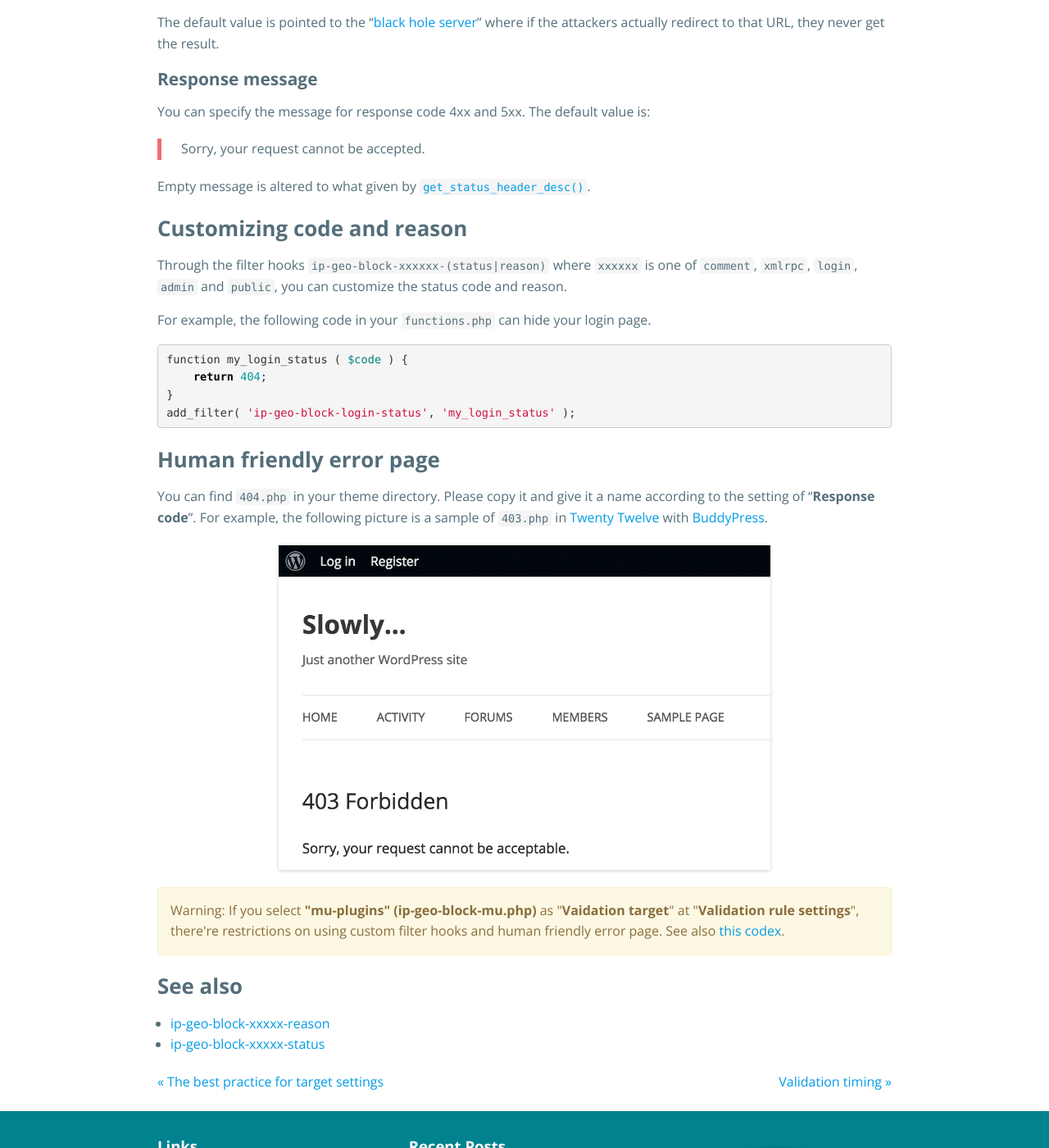
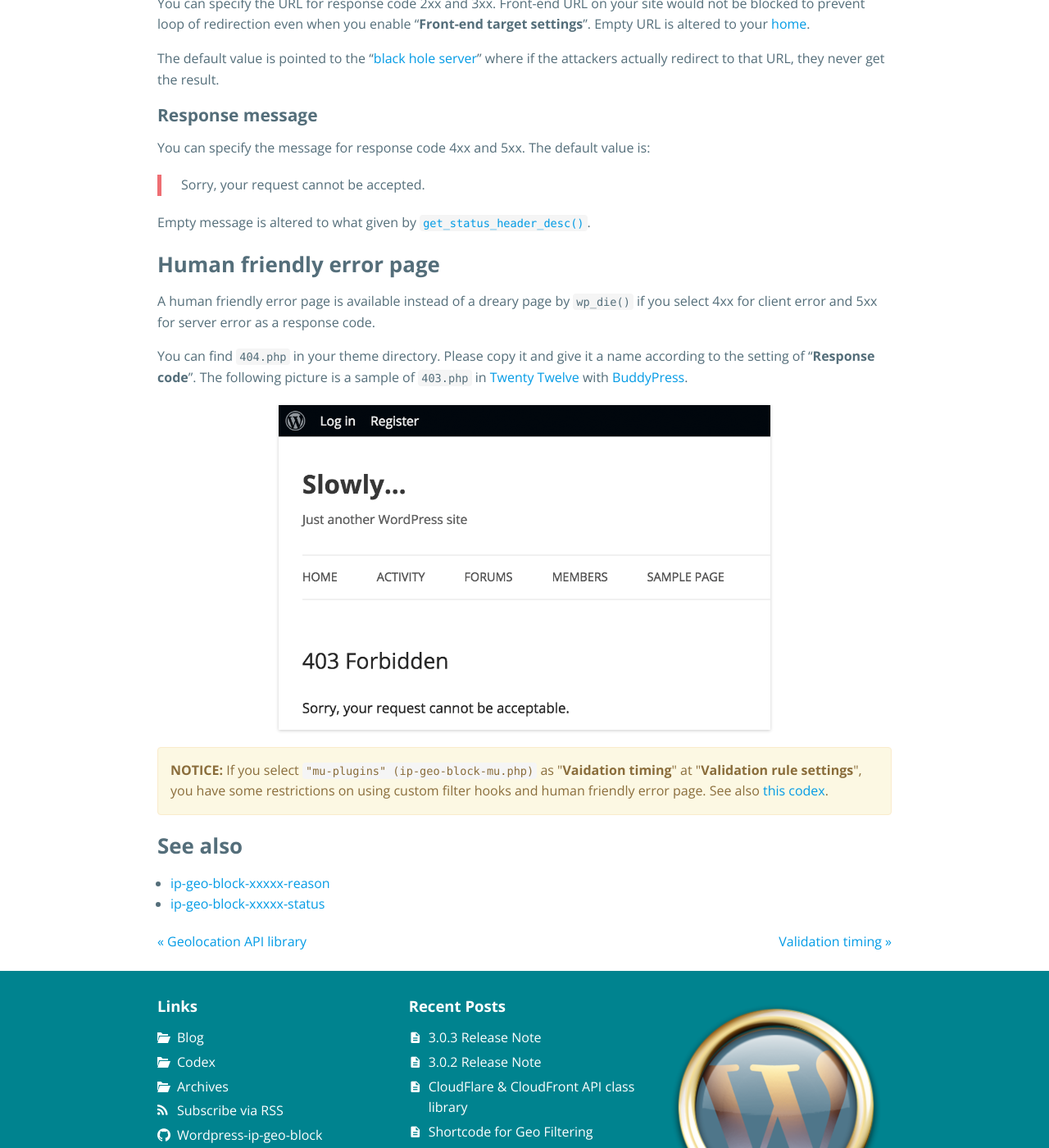
Before and after one commit to tokkonopapa/WordPress-IP-Geo-Block, a Jekyll site: the page built from _codex/03. Features and performance/03/customizing-the-response.md, in a window 1280 px wide and 1400 px high, scrolled down 1140 px. Shown: the whole window at 82% size. Built offline with Jekyll 4.4.1, drawn with Linux system fonts in a browser that asks for light colours; some web fonts are replaced; some of the changed text lies outside the part shown.

Commit message:
Update codex.

```diff
--- a/_codex/03. Features and performance/02/customizing-the-response.md
+++ b/_codex/03. Features and performance/03/customizing-the-response.md
@@ -2,7 +2,7 @@
 layout: page
 category: codex
 section: Features and performance
-title: Customizing the response
+title: Response code and message
 excerpt: Customizing the response
 ---
 
@@ -34,9 +34,12 @@
 
 - Client Error 4xx / Server Error 5xx
   Returns a simple html given by [`wp_die()`][WP_DIE].
+
   ![403 error page]({{ '/img/2016-01/Simple403.png' | prepend: site.baseurl }}
    "403 error page"
   )
+
+  See also [Human friendly error page][FriendlyPage].
 
 #### Redirect URL ####
 
@@ -57,38 +60,26 @@
 Empty message is altered to what given by
 [`get_status_header_desc()`][GetStatus].
 
-### Customizing code and reason ###
-
-Through the filter hooks `ip-geo-block-xxxxxx-(status|reason)` where
-`xxxxxx` is one of `comment`, `xmlrpc`, `login`, `admin` and `public`,
-you can customize the status code and reason.
-
-For example, the following code in your `functions.php` can hide your
-login page.
-
-{% highlight ruby startinline %}
-function my_login_status ( $code ) {
-    return 404;
-}
-add_filter( 'ip-geo-block-login-status', 'my_login_status' );
-{% endhighlight %}
-
 ### Human friendly error page ###
 
+A human friendly error page is available instead of a dreary page by `wp_die()`
+if you select 4xx for client error and 5xx for server error as a response code.
+
 You can find `404.php` in your theme directory. Please copy it and give it a
-name according to the setting of "**Response code**". For example, the
-following picture is a sample of `403.php` in [Twenty Twelve][TwentyTwelve]
-with [BuddyPress][BuddyPress].
+name according to the setting of "**Response code**". The following picture is
+a sample of `403.php` in [Twenty Twelve][TwentyTwelve] with
+[BuddyPress][BuddyPress].
 
 ![403 error page]({{ '/img/2015-06/403-page.png' | prepend: site.baseurl }}
  "403 error page"
 )
 
 <div class="alert alert-warning">
-	Warning: If you select <strong>"mu-plugins" (ip-geo-block-mu.php)</strong>
-	as "<strong>Vaidation target</strong>" at
-	"<strong>Validation rule settings</strong>", there're restrictions on using
-	custom filter hooks and human friendly error page. See also
+	<strong>NOTICE:</strong>
+	If you select <code>"mu-plugins" (ip-geo-block-mu.php)</code> as
+	"<strong>Vaidation timing</strong>" at
+	"<strong>Validation rule settings</strong>", you have some restrictions on
+	using custom filter hooks and human friendly error page. See also
 	<a href="/codex/validation-timing.html" title="Validation timing | IP Geo Block">this codex</a>.
 </div>
 
@@ -109,5 +100,6 @@
 [TwentyTwelve]: https://wordpress.org/themes/twentytwelve/ "WordPress › Twenty Twelve « Free WordPress Themes"
 [URL-redirect]: https://en.wikipedia.org/wiki/URL_redirection#HTTP_status_codes_3xx "URL redirection - Wikipedia"
 [BuddyPress]:   https://buddypress.org/ "BuddyPress.org"
+[FriendlyPage]: {{ '#human-friendly-error-page'            | prepend: site.baseurl }} 'Response code and message | IP Geo Block'
 [CodexReason]:  {{ '/codex/ip-geo-block-xxxxx-reason.html' | prepend: site.baseurl }} 'ip-geo-block-xxxxx-reason | IP Geo Block'
 [CodexStatus]:  {{ '/codex/ip-geo-block-xxxxx-status.html' | prepend: site.baseurl }} 'ip-geo-block-xxxxx-status | IP Geo Block'
```
Also changed, not shown: _codex/03. Features and performance/04/validation-timing.md (renamed from _codex/03. Features and performance/03/validation-timing.md, +15 -8 lines), _codex/03. Features and performance/02/geolocation-api-library.md (renamed from _codex/03. Features and performance/04/geolocation-api-library.md), img/2016-09/404NotFound.png (added).
